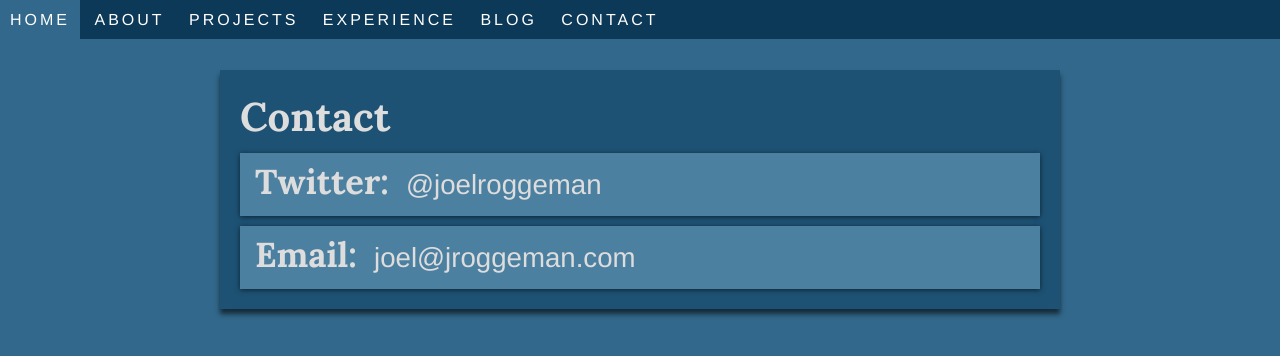
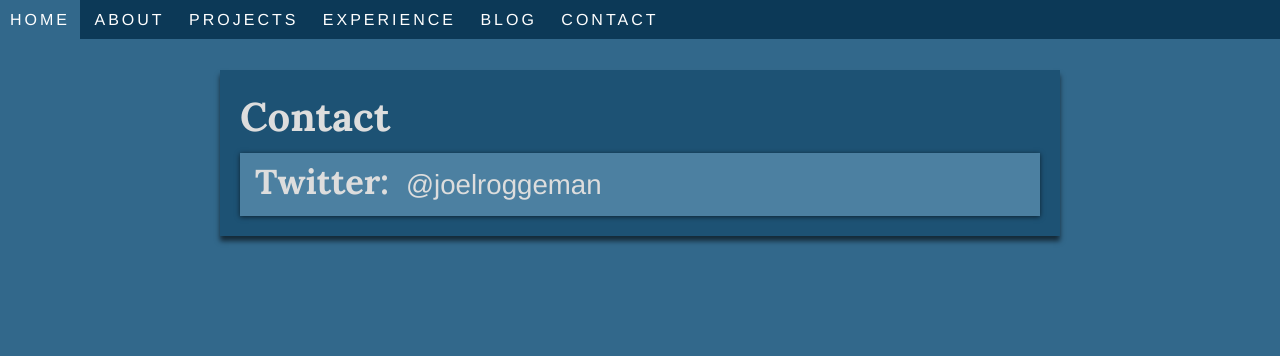
Before and after one commit to jroggeman/jroggeman.github.io, a Jekyll site: the page built from contact/index.html, in a window 1280 px wide. Shown: the top 356 px of the page. Built offline with Jekyll 4.4.1, drawn with Linux system fonts in a browser that asks for light colours.

Commit message:
Don't include email

```diff
--- a/contact/index.html
+++ b/contact/index.html
@@ -9,10 +9,4 @@ layout: default
             <h2>Twitter: <span class="subheading">@joelroggeman</span></h2>
         </a>
     </li>
-    <li>
-        <a href="mailto:joel@jroggeman.com" class="card"
-        target="_blank">
-            <h2>Email: <span class="subheading">joel@jroggeman.com</span></h2>
-        </a>
-    </li>
 </ul>
```
